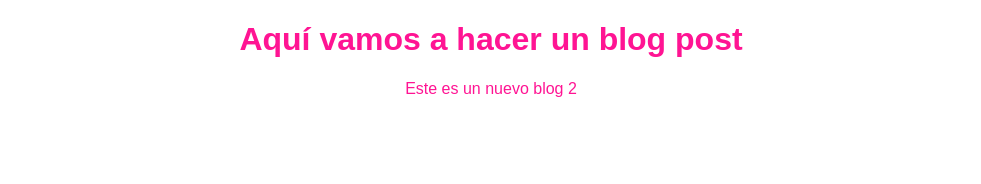
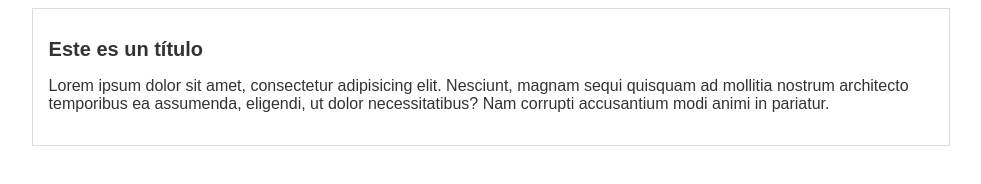
Before and after one commit to Ariza1/blog, a plain HTML site: page index.html in a window 1280 px wide. Shown: the whole page, without its empty margins (149-1130 px from the left). Drawn offline with Linux system fonts and the light colour scheme.

Commit message:
se crearon nuevos stilos

```diff
--- a/css/styles.css
+++ b/css/styles.css
@@ -1,5 +1,18 @@
 body{
-    color: deeppink;
+    color: #333;
     text-align: center;
     font-family: Arial, Helvetica, sans-serif;
+    font-size: 16px;
 }
+
+#container{
+    width: 70%;
+    padding: 1em;
+    text-align: left;
+    border: 1px solid #ddd;
+    margin: 0 auto;
+}
+
+#container h1{
+    font-size: 20px;
+}
--- a/index.html
+++ b/index.html
@@ -1,5 +1,6 @@
 <!DOCTYPE html>
 <html lang="en">
+
 <head>
     <meta charset="UTF-8">
     <meta http-equiv="X-UA-Compatible" content="IE=edge">
@@ -7,8 +8,16 @@
     <link rel="stylesheet" href="./css/styles.css">
     <title>Post</title>
 </head>
+
 <body>
-    <h1>Aquí vamos a hacer un blog post</h1>
-    <p>Este es un nuevo blog 2</p>
+    <div id="container">
+        <div id="post">
+            <h1>Este es un título</h1>
+            <p>Lorem ipsum dolor sit amet, consectetur adipisicing elit. Nesciunt, magnam sequi quisquam ad mollitia
+                nostrum architecto temporibus ea assumenda, eligendi, ut dolor necessitatibus? Nam corrupti accusantium
+                modi animi in pariatur.</p>
+        </div>
+    </div>
 </body>
+
 </html>
```
